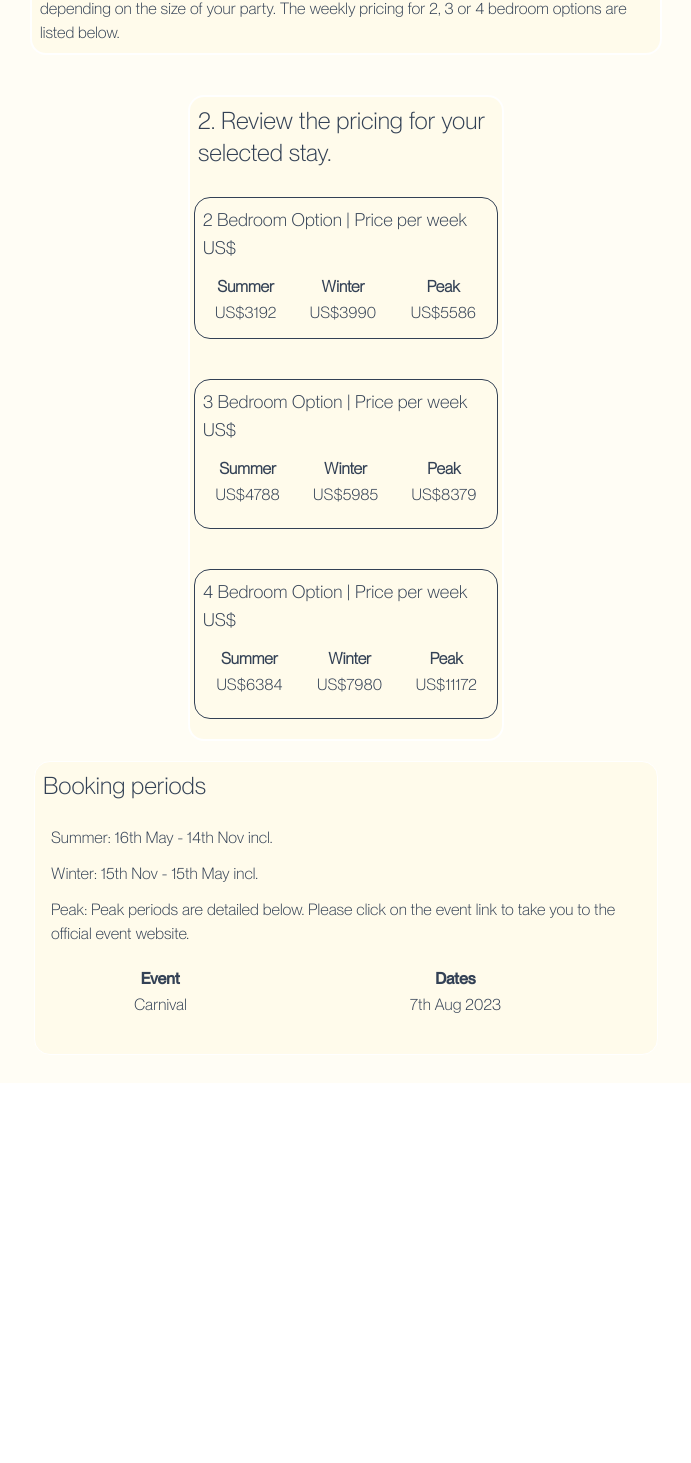
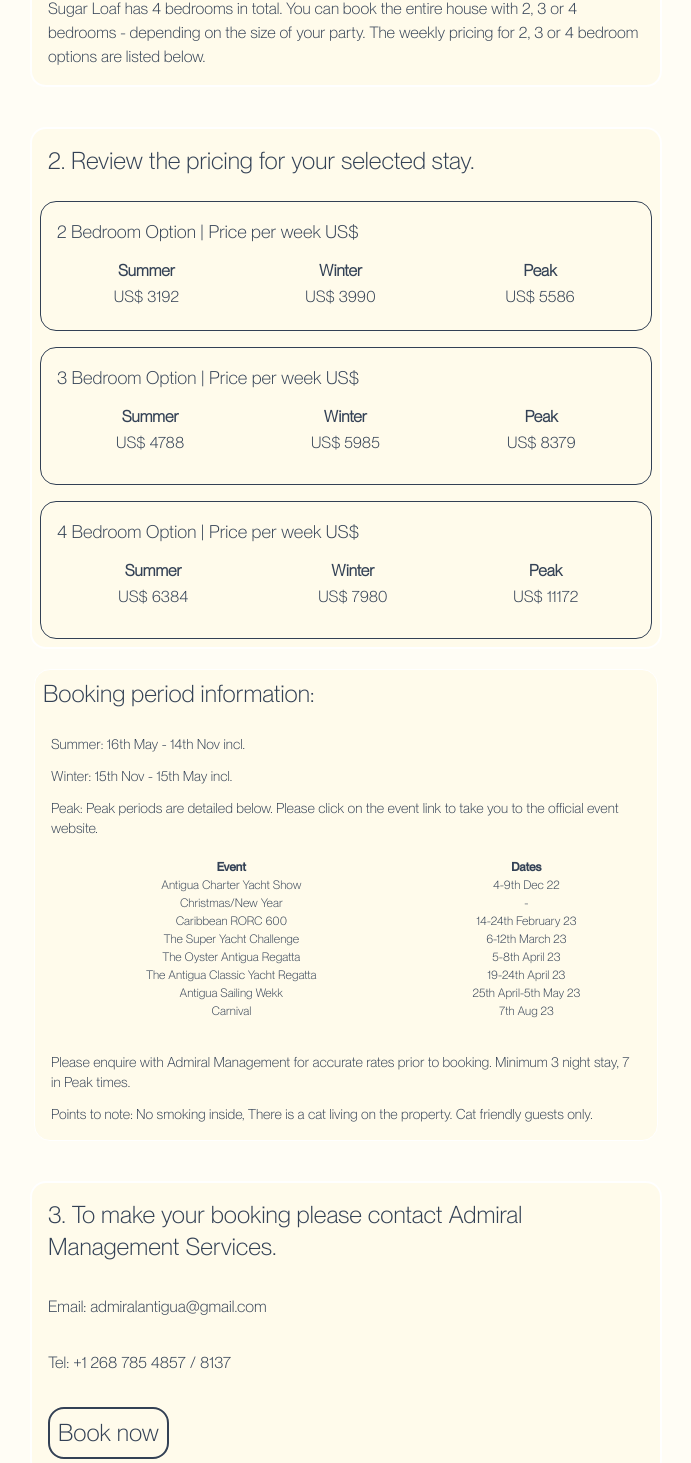
Before and after one commit to Peggy535/SugarLoaf, a Nuxt app: page /booking in a window 1280 px wide. Shown: the part 933-2396 px from the top of the page, without its empty margins (294-985 px from the left). Before the commit the page ends 2016 px from the top, so only its background shows below. Built offline with nearby package versions, Linux system fonts and the light colour scheme.

Commit message:
All pages updated

```diff
--- /dev/null
+++ b/components/NavSlate.vue
@@ -0,0 +1,96 @@
+<script setup>
+  import { gsap } from "gsap";
+  import { CSSPlugin } from "gsap/CSSPlugin";
+  import MenuIcon from "./icons/MenuIcon.vue";
+
+  onMounted(() => {
+    gsap.registerPlugin(CSSPlugin);
+    gsap.set(".menu", { autoAlpha: 0, xPercent: -100 });
+  });
+  const openMenu = () => {
+    gsap.registerPlugin(CSSPlugin);
+    gsap.fromTo(
+      ".menu",
+      { autoAlpha: 1, xPercent: -100 },
+      { xPercent: 0, duration: 1, ease: "expo.inOut" }
+    );
+  };
+  const closeMenu = () => {
+    gsap.to(".menu", {
+      xPercent: -100,
+      duration: 1,
+      autoAlpha: 0,
+      ease: "expo.inOut",
+    });
+  };
+  </script>
+
+  <template>
+    <div
+      class="fixed z-40 h-screen w-full bg-amber-100 flex flex-col place-content-center invisible menu font-NeueMontrealThin"
+    >
+      <span class="absolute top-5 left-5" @click="closeMenu">
+        <h1
+          class="text-xl transition delay-75 ease-in-out duration-700 hover:text-amber-500 hover:scale-125 after:origin-left after:block after:absolute after:w-full after:scale-0 after:bg-amber-500 after:h-[1px] after:bottom-0 after:z-40 after:hover:transition after:hover:ease-in-out after:hover:duration-700 after:hover:delay-75 after:hover:scale-100"
+        >
+          Close
+        </h1>
+      </span>
+      <div class="flex mx-auto">
+        <ul class="text-slate-700 text-3xl sm:text-4xl md:text-5xl lg:text-6xl">
+          <NuxtLink to="/" @click="closeMenu">
+            <li
+              class="m-2 p-2 transition delay-75 ease-in-out duration-700 hover:text-amber-500 hover:scale-110 after:origin-left after:block after:absolute after:w-full after:scale-0 after:bg-amber-500 after:h-[1px] after:bottom-0 after:z-40 after:hover:transition after:hover:ease-in-out after:hover:duration-700 after:hover:delay-75 after:hover:scale-100"
+            >
+              Home
+            </li>
+          </NuxtLink>
+          <span></span>
+          <NuxtLink to="/gallery" @click="closeMenu">
+            <li
+              class="m-2 p-2 transition delay-75 ease-in-out duration-700 hover:text-amber-500 hover:scale-110 after:origin-left after:block after:absolute after:w-full after:scale-0 after:bg-amber-500 after:h-[1px] after:bottom-0 after:z-40 after:hover:transition after:hover:ease-in-out after:hover:duration-700 after:hover:delay-75 after:hover:scale-100"
+            >
+              Photo Gallery
+            </li>
+          </NuxtLink>
+          <NuxtLink to="/housedetails" @click="closeMenu">
+            <li
+              class="m-2 p-2 transition delay-75 ease-in-out duration-700 hover:text-amber-500 hover:scale-110 after:origin-left after:block after:absolute after:w-full after:scale-0 after:bg-amber-500 after:h-[1px] after:bottom-0 after:z-40 after:hover:transition after:hover:ease-in-out after:hover:duration-700 after:hover:delay-75 after:hover:scale-100"
+            >
+              House details & amenities
+            </li>
+          </NuxtLink>
+          <NuxtLink to="/booking" @click="closeMenu">
+            <li
+              class="m-2 p-2 transition delay-75 ease-in-out duration-700 hover:text-amber-500 hover:scale-110 after:origin-left after:block after:absolute after:w-full after:scale-0 after:bg-amber-500 after:h-[1px] after:bottom-0 after:z-40 after:hover:transition after:hover:ease-in-out after:hover:duration-700 after:hover:delay-75 after:hover:scale-100"
+            >
+              Booking & Pricing
+            </li>
+          </NuxtLink>
+        </ul>
+      </div>
+    </div>
+
+    <div
+      class="fixed w-full flex flex-row place-content-between items-center z-30 font-NeueMontrealThin"
+    >
+      <MenuIcon class="fill-slate-700 w-16 sm:w-18 md:w-20" @click="openMenu" />
+      <span class="m-1"
+        ><NuxtLink
+          to="https://www.admiralmanagementservices.com/sugarloaf"
+          target="_blank"
+          rel="noopener noreferrer"
+        >
+          <button
+            class="border-2 border-slate-700 rounded-2xl transition delay-50 ease-in-out hover:border-brand-yellow duration:300"
+          >
+            <p
+              class="text-slate-700 p-1 sm:p-2 text-md sm:text-xl md:text-2xl transition delay-50 ease-in-out hover:text-brand-yellow duration:200"
+            >
+              Book now
+            </p>
+          </button>
+        </NuxtLink>
+      </span>
+    </div>
+  </template>
--- /dev/null
+++ b/layouts/slateNav.vue
@@ -0,0 +1,6 @@
+<template>
+  <div>
+    <NavSlate/>
+    <slot></slot>
+  </div>
+</template>
--- a/pages/booking.vue
+++ b/pages/booking.vue
@@ -11,8 +11,8 @@ useHead({
     },
   ],
 });
-onMounted(() => {
-  window.scrollTo(0, 0);
+definePageMeta({
+  layout: "slate-nav",
 });
 </script>
 
@@ -53,17 +53,15 @@ onMounted(() => {
         class="flex flex-col place-content-end font-NeueMontrealBook my-10 text-slate-700"
       >
         <h1
-          class="text-6xl md:text-8xl xl:text-10xl m-1 sm:m-3 sm:p-3 mt-20 mb-10"
+          class="text-6xl sm:text-8xl md:text-8xl lg:text-9xl xl:text-10xl m-1 mt-20 mb-10"
         >
           Sugar Loaf
         </h1>
-        <h1
-          class="text-3xl sm:text-5xl md:text-6xl xl:text-7xl m-1 sm:m-3 sm:p-3 mb-5"
-        >
+        <h1 class="text-3xl sm:text-5xl md:text-6xl xl:text-7xl m-1 mb-5">
           How to book and pricing
         </h1>
         <p
-          class="text-xl md:text-3xl xl:text-2xl sm:w-3/4 xl:w-1/2 m-1 p-2 sm:m-3 sm:p-3 w-full mb-3 xl:mb-12 border-l-2 border-l-slate-700"
+          class="text-xl md:text-3xl xl:text-2xl sm:w-3/4 xl:w-1/2 m-1 p-1 w-full mb-3 xl:mb-12 border-l-2 border-l-slate-700"
         >
           Using a trusted service partner, Admiral Managament Services of
           Antigua, discover the weekly pricing for Sugar Loaf and how best to
@@ -75,26 +73,28 @@ onMounted(() => {
       class="relative h-auto w-screen z-20 flex bg-amber-50 bg-opacity-50 p-2"
     >
       <div class="flex-flex-col w-full sm:w-3/4 lg:w-1/2 mx-auto">
+        <!-- Section 1 -->
         <div
           class="flex flex-col my-10 bg-amber-50 border-2 border-white rounded-2xl"
         >
-          <h1 class="p-1 m-1 text-2xl">
+          <h1 class="p-1 m-1 sm:m-2 sm:p-2 text-2xl">
             1. Choose how many bedrooms you would like to book for.
           </h1>
-          <p class="m-1 p-1">
+          <p class="m-1 p-1 sm:m-2 sm:p-2">
             Sugar Loaf has 4 bedrooms in total. You can book the entire house
             with 2, 3 or 4 bedrooms - depending on the size of your party. The
             weekly pricing for 2, 3 or 4 bedroom options are listed below.
           </p>
         </div>
+        <!-- Section 2 -->
         <div
-          class="flex flex-col w-full sm:w-3/4 lg:w-1/2 mx-auto bg-amber-50 border-2 border-white rounded-2xl"
+          class="flex flex-col w-full bg-amber-50 border-2 border-white rounded-2xl"
         >
-          <h1 class="p-1 m-1 text-2xl">
+          <h1 class="p-1 m-1 sm:m-2 sm:p-2 text-2xl">
             2. Review the pricing for your selected stay.
           </h1>
           <div
-            class="flex flex-col border border-slate-700 rounded-2xl m-1 my-5"
+            class="flex flex-col border border-slate-700 rounded-2xl m-1 my-5 sm:m-2 sm:p-2"
           >
             <h2 class="m-1 p-1 text-lg">
               2 Bedroom Option | Price per week US$
@@ -109,16 +109,16 @@ onMounted(() => {
               </thead>
               <tbody>
                 <tr>
-                  <td>US$3192</td>
-                  <td>US$3990</td>
-                  <td>US$5586</td>
+                  <td>US$ 3192</td>
+                  <td>US$ 3990</td>
+                  <td>US$ 5586</td>
                 </tr>
               </tbody>
             </table>
           </div>
 
           <div
-            class="flex flex-col border border-slate-700 rounded-2xl m-1 my-5"
+            class="flex flex-col border border-slate-700 rounded-2xl m-1 my-5 sm:m-2 sm:p-2"
           >
             <h2 class="m-1 p-1 text-lg">
               3 Bedroom Option | Price per week US$
@@ -133,15 +133,15 @@ onMounted(() => {
               </thead>
               <tbody>
                 <tr>
-                  <td>US$4788</td>
-                  <td>US$5985</td>
-                  <td>US$8379</td>
+                  <td>US$ 4788</td>
+                  <td>US$ 5985</td>
+                  <td>US$ 8379</td>
                 </tr>
               </tbody>
             </table>
           </div>
           <div
-            class="flex flex-col border border-slate-700 rounded-2xl m-1 my-5"
+            class="flex flex-col border border-slate-700 rounded-2xl m-1 my-5 sm:m-2 sm:p-2"
           >
             <h2 class="m-1 p-1 text-lg">
               4 Bedroom Option | Price per week US$
@@ -156,9 +156,9 @@ onMounted(() => {
               </thead>
               <tbody>
                 <tr>
-                  <td>US$6384</td>
-                  <td>US$7980</td>
-                  <td>US$11172</td>
+                  <td>US$ 6384</td>
+                  <td>US$ 7980</td>
+                  <td>US$ 11172</td>
                 </tr>
               </tbody>
             </table>
@@ -167,14 +167,16 @@ onMounted(() => {
         <div
           class="flex flex-col border border-white rounded-2xl m-1 my-5 bg-amber-50"
         >
-          <h1 class="m-1 p-1 text-2xl">Booking periods</h1>
-          <ul class="m-1 p-1">
+          <h1 class="m-1 p-1 text-2xl">Booking period information:</h1>
+          <ul class="m-1 p-1 text-sm">
             <li class="m-1 p-1">Summer: 16th May - 14th Nov incl.</li>
             <li class="m-1 p-1">Winter: 15th Nov - 15th May incl.</li>
             <li class="m-1 p-1">
               Peak: Peak periods are detailed below. Please click on the event
               link to take you to the official event website.
-              <table class="table-auto text-center w-full my-5">
+              <table
+                class="table-auto border-collapse text-center w-full my-5 text-xs"
+              >
                 <thead>
                   <tr class="font-NeueMontrealMedium">
                     <th>Event</th>
@@ -185,18 +187,124 @@ onMounted(() => {
                   <tr>
                     <td>
                       <NuxtLink
+                        to="https://www.antiguayachtshow.com/"
+                        target="_blank"
+                        rel="noopener noreferrer"
+                        >Antigua Charter Yacht Show</NuxtLink
+                      >
+                    </td>
+                    <td>4-9th Dec 22</td>
+                  </tr>
+                  <tr>
+                    <td>Christmas/New Year</td>
+                    <td>-</td>
+                  </tr>
+
+                  <tr>
+                    <td>
+                      <NuxtLink
+                        to="https://caribbean600.rorc.org/"
+                        target="_blank"
+                        rel="noopener noreferrer"
+                        >Caribbean RORC 600</NuxtLink
+                      >
+                    </td>
+                    <td>14-24th February 23</td>
+                  </tr>
+                  <tr>
+                    <td>
+                      <NuxtLink
+                        to="http://superyachtchallengeantigua.com/"
+                        target="_blank"
+                        rel="noopener noreferrer"
+                        >The Super Yacht Challenge</NuxtLink
+                      >
+                    </td>
+                    <td>6-12th March 23</td>
+                  </tr>
+                  <tr>
+                    <td>
+                      <NuxtLink
+                        to="https://oysteryachts.com/events/antigua-regatta-2023/"
+                        target="_blank"
+                        rel="noopener noreferrer"
+                        >The Oyster Antigua Regatta</NuxtLink
+                      >
+                    </td>
+                    <td>5-8th April 23</td>
+                  </tr>
+                  <tr>
+                    <td>
+                      <NuxtLink
+                        to="http://antiguaclassics.com/"
+                        target="_blank"
+                        rel="noopener noreferrer"
+                        >The Antigua Classic Yacht Regatta</NuxtLink
+                      >
+                    </td>
+                    <td>19-24th April 23</td>
+                  </tr>
+                  <tr>
+                    <td>
+                      <NuxtLink
+                        to="https://sailingweek.com/"
+                        target="_blank"
+                        rel="noopener noreferrer"
+                        >Antigua Sailing Wekk</NuxtLink
+                      >
+                    </td>
+                    <td>25th April-5th May 23</td>
+                  </tr>
+
+                  <tr>
+                    <td>
+                      <NuxtLink
                         to="https://visitantiguabarbuda.com/antiguas-carnival/"
                         target="_blank"
                         rel="noopener noreferrer"
                         >Carnival</NuxtLink
                       >
                     </td>
-                    <td>7th Aug 2023</td>
+                    <td>7th Aug 23</td>
                   </tr>
                 </tbody>
               </table>
             </li>
+            <li class="m-1 p-1">
+              Please enquire with Admiral Management for accurate rates prior to
+              booking. Minimum 3 night stay, 7 in Peak times.
+            </li>
+            <li class="m-1 p-1">
+              Points to note: No smoking inside, There is a cat living on the
+              property. Cat friendly guests only.
+            </li>
           </ul>
+        </div>
+        <div
+          class="flex flex-col my-10 bg-amber-50 border-2 border-white rounded-2xl"
+        >
+          <h1 class="p-1 m-1 sm:m-2 sm:p-2 text-2xl">
+            3. To make your booking please contact Admiral Management Services.
+          </h1>
+          <p class="m-1 p-1 sm:m-2 sm:p-2">Email: admiralantigua@gmail.com</p>
+          <p class="m-1 p-1 sm:m-2 sm:p-2">Tel: +1 268 785 4857 / 8137</p>
+          <span class="m-1 p-1 sm:m-2 sm:p-2"
+            ><NuxtLink
+              to="https://www.admiralmanagementservices.com/sugarloaf"
+              target="_blank"
+              rel="noopener noreferrer"
+            >
+              <button
+                class="border-2 border-slate-700 rounded-2xl transition delay-75 ease-in-out hover:border-brand-yellow duration:300"
+              >
+                <p
+                  class="text-slate-700 p-1 sm:p-2 text-md sm:text-xl md:text-2xl transition delay-75 ease-in-out hover:text-brand-yellow duration:200"
+                >
+                  Book now
+                </p>
+              </button>
+            </NuxtLink>
+          </span>
         </div>
       </div>
     </section>
--- a/pages/gallery.vue
+++ b/pages/gallery.vue
@@ -3,7 +3,9 @@ import { gsap } from "gsap";
 
 const title = ref("Sugar Loaf | Photo Gallery");
 const description = ref("The description goes here");
-
+definePageMeta({
+  layout: "slate-nav",
+});
 useHead({
   title,
   meta: [
@@ -220,7 +222,9 @@ onMounted(() => {
 </script>
 
 <template>
-  <div class="font-NeueMontrealLight bg-amber-50 text-slate-700">
+  <div
+    class="overflow-hidden font-NeueMontrealLight bg-amber-50 text-slate-700"
+  >
     <section class="relative flex flex-col h-screen w-screen place-content-end">
       <div class="flex flex-col">
         <h1 class="text-6xl md:text-8xl xl:text-11xl m-1 sm:m-3 sm:p-3 my-20">
--- a/pages/housedetails.vue
+++ b/pages/housedetails.vue
@@ -22,7 +22,9 @@ useHead({
     },
   ],
 });
-onMounted(() => {});
+definePageMeta({
+  layout: "slate-nav",
+});
 </script>
 
 <template>
--- a/pages/index.vue
+++ b/pages/index.vue
@@ -34,7 +34,7 @@
     <section class="relative w-screen bg-amber-50 bg-opacity-90 z-20">
       <div class="flex flex-col w-full items-center">
         <p
-          class="text-4xl md:text-6xl lg:text-7xl xl:text-8xl m-3 p-3 my-10 border-l-2 border-l-black"
+          class="text-4xl md:text-6xl lg:text-7xl xl:text-8xl m-3 p-3 my-10 border-l-2 border-l-slate-700"
         >
           "Set in large and quiet gardens overlooking Falmouth Harbour, Sugar
           Loaf has views to swoon at and plenty of privacy, peace and quiet."
@@ -73,7 +73,9 @@
     </section>
     <section class="relative h-auto w-screen bg-amber-50 bg-opacity-90 z-20">
       <div class="flex flex-col w-full items-center">
-        <p class="text-4xl md:text-6xl m-3 p-3 my-10 border-l-2 border-l-black">
+        <p
+          class="text-4xl md:text-6xl m-3 p-3 my-10 border-l-2 border-l-slate-700"
+        >
           "Situated 5 minutes drive from the beaches and restaurants of English
           Harbour, the property has four large double bedrooms all with A/C; a
           big kitchen and sitting room and a gallery that really is just perfect
```
